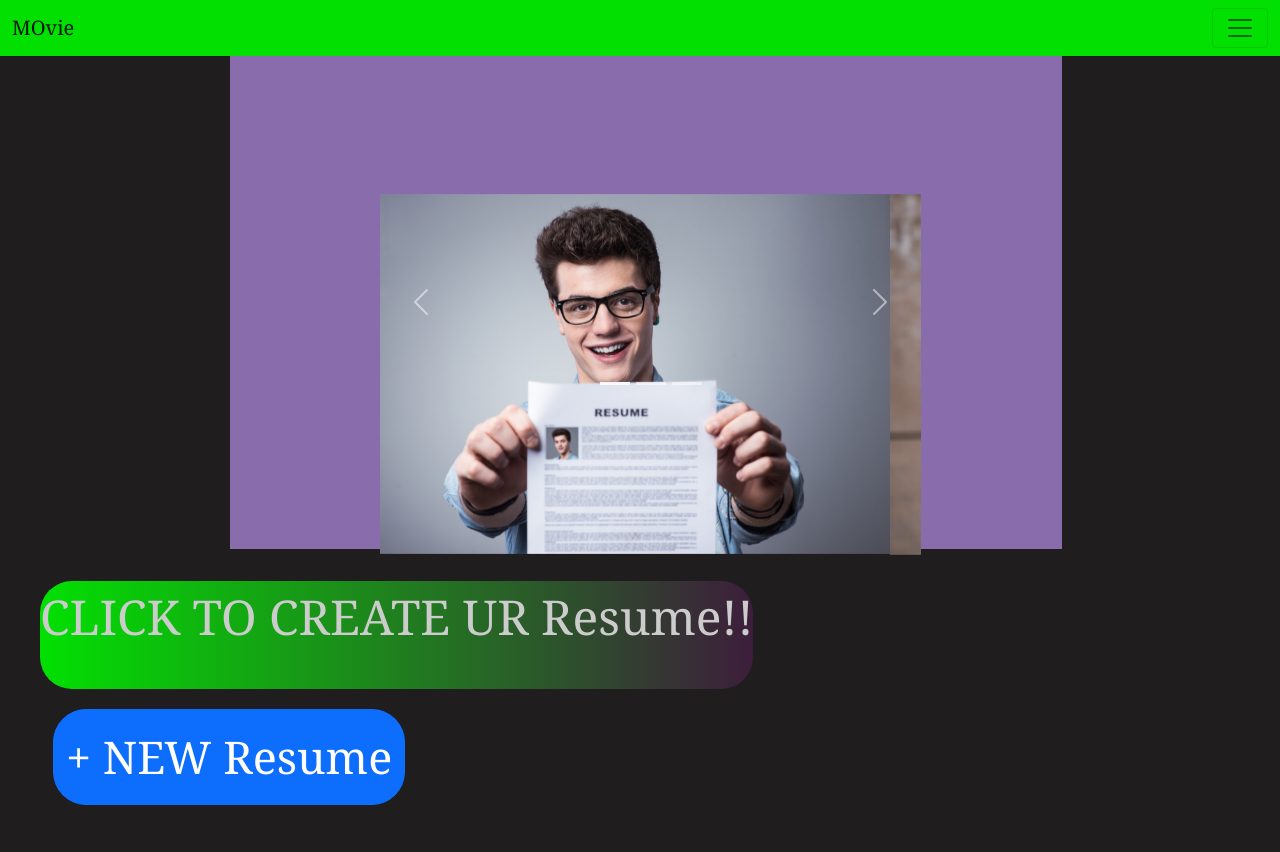
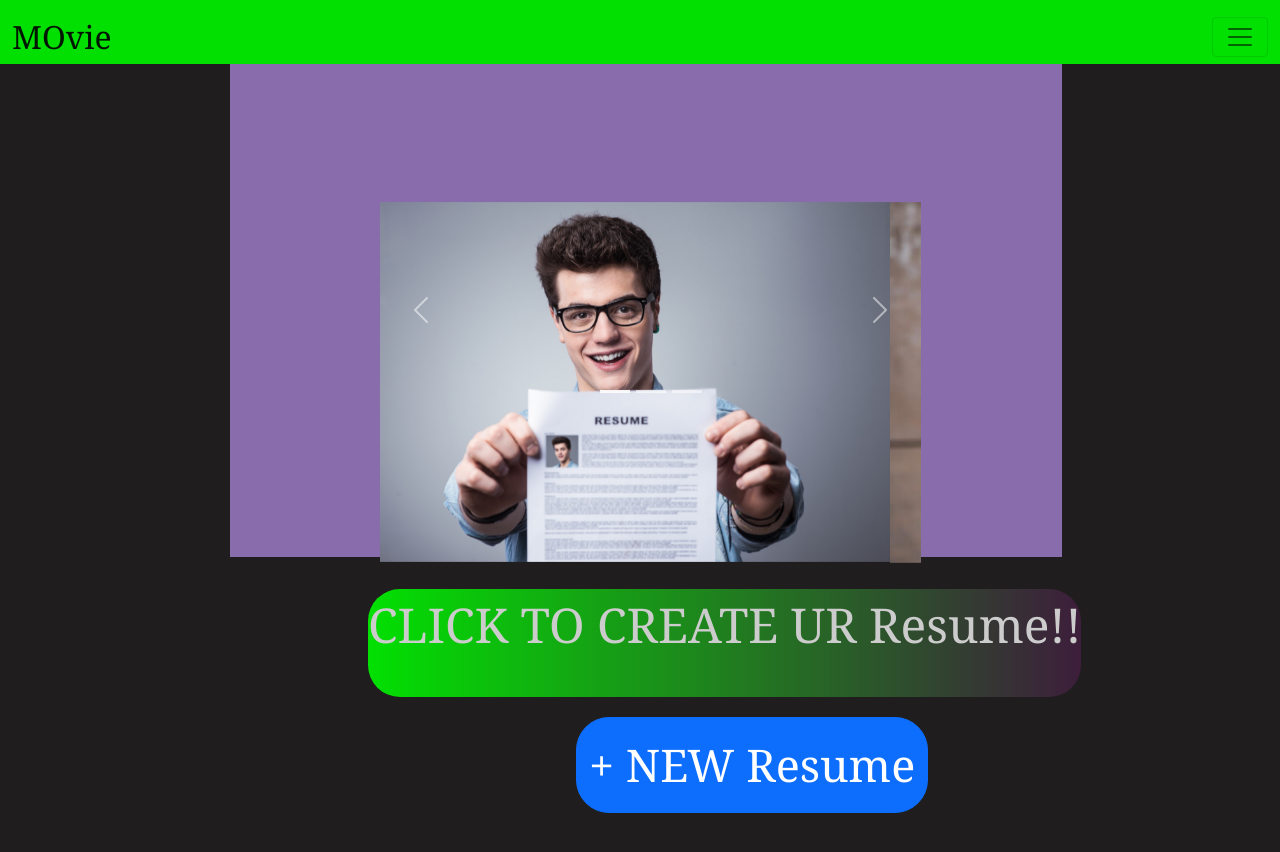
Before and after one commit to shaan22/JS__CRUD__APPLICATIONS, a plain HTML site: page Resume/index.html in a window 1280 px wide. Drawn offline with nearby package versions, Linux system fonts and the light colour scheme; a small style sheet from the web is missing.

Commit message:
Update resume.css

```diff
--- a/Resume/resume.css
+++ b/Resume/resume.css
@@ -251,10 +251,10 @@
 }
 
 .carousel{
-  height: 44%;
-  width: 65%;
+  height: 51%;
+    width: 91%;
     align-content: center;
-  margin-left: 18%;
+    margin-left: 4%;
     background-color: #0e0e0e;
     animation: mymove 5s infinite;
 }
@@ -264,9 +264,19 @@
   to {background-color: #0e0e}
 }
 
+.navbar{
+  height: 5rem;
+}
+
+.navbar-brand{
+  font-size: 2rem;
+}
 
 
 @media(min-width:1024px){
+  .navbar{
+    height: 4rem;
+  }
 .msg {
   padding: 10px;
   background: #222;
@@ -467,7 +477,7 @@
 
 #newp1 {
   margin-top: 20px;
-    margin-left: 53px;
+    margin-left: 36rem;
     height: 6rem;
 
 }
@@ -498,12 +508,12 @@
 
 .Text {
   display: inline-block;
-  background-image:linear-gradient(to right,#0e0e,#f2f2);
+    background-image: linear-gradient(to right,#0e0e,#f2f2);
     border-radius: 2rem;
     color: #ccc;
     font-size: 3rem;
     margin-top: 2rem;
-      margin-left: 40px;
+    margin-left: 23rem;
 }
 
 .Resume{
```
Lines whose indentation alone changed are shown as unchanged.
